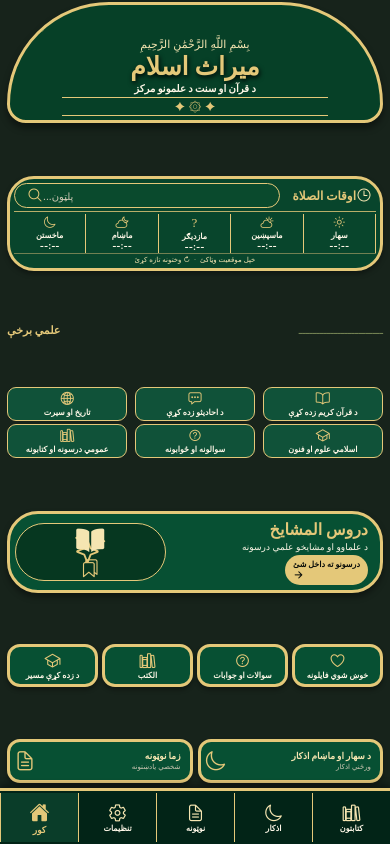
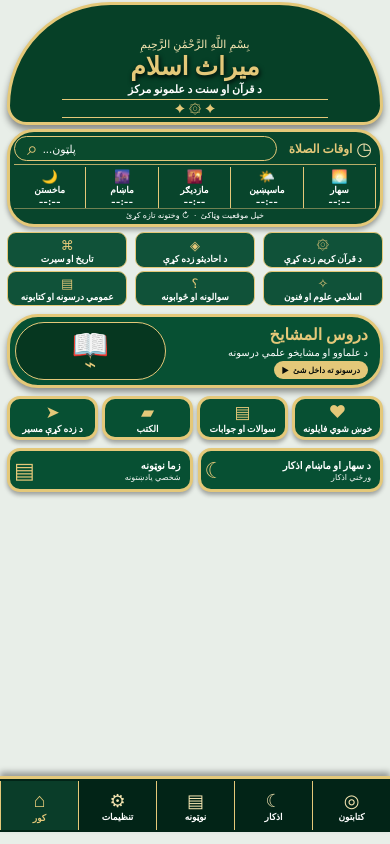
Before and after one commit to bajbajbaj221-beep/Islamic-knowlddge, a React Native app: screen / in a window 390 px wide. Built offline with nearby package versions, Linux system fonts and the light colour scheme; what expo-notifications would draw is missing.

Commit message:
Update App.js

```diff
--- a/App.js
+++ b/App.js
@@ -1,6 +1,5 @@
 
 import React, { useState, useEffect } from 'react';
-import { Ionicons } from '@expo/vector-icons';
 
 import {
   View,
@@ -136,12 +135,12 @@ const PRAYER_METHODS = [
 // ==================================================
 
 const PRAYERS = [
-  { key: 'fajr', title: 'سهار', icon: 'sunny-outline' },
-  { key: 'sunrise', title: 'لمر ختل', icon: 'sunrise-outline' },
-  { key: 'dhuhr', title: 'ماسپښین', icon: 'partly-sunny-outline' },
-  { key: 'asr', title: 'مازدیګر', icon: 'sunset-outline' },
-  { key: 'maghrib', title: 'ماښام', icon: 'cloudy-night-outline' },
-  { key: 'isha', title: 'ماخستن', icon: 'moon-outline' }
+  { key: 'fajr', title: 'سهار', icon: '🌅' },
+  { key: 'sunrise', title: 'لمر ختل', icon: '☀️' },
+  { key: 'dhuhr', title: 'ماسپښین', icon: '🌤️' },
+  { key: 'asr', title: 'مازدیګر', icon: '🌇' },
+  { key: 'maghrib', title: 'ماښام', icon: '🌆' },
+  { key: 'isha', title: 'ماخستن', icon: '🌙' }
 ];
 
 // ==================================================
@@ -1276,7 +1275,9 @@ export default function App() {
         onPress={onPress}
         activeOpacity={0.8}
       >
-        <Ionicons name={icon || 'apps-outline'} size={25} color={COLORS.gold} />
+        <Text style={styles.actionIcon}>
+          {icon}
+        </Text>
 
         <Text style={styles.actionTitle}>
           {title}
@@ -1426,7 +1427,7 @@ export default function App() {
                     onPress={() => setScreen('settings')}
                     accessibilityLabel="تنظیمات"
                   >
-                    <Ionicons name="settings-outline" size={16} color={COLORS.gold} />
+                    <Text style={styles.headerActionIcon}>⚙</Text>
                   </TouchableOpacity>
                   <View style={styles.headerTopSpacer} />
                   <TouchableOpacity
@@ -1434,7 +1435,7 @@ export default function App() {
                     onPress={() => setScreen('reminders')}
                     accessibilityLabel="خبرتیاوې"
                   >
-                    <Ionicons name="notifications-outline" size={16} color={COLORS.gold} />
+                    <Text style={styles.headerActionIcon}>♟</Text>
                   </TouchableOpacity>
                 </View>
 
@@ -1458,7 +1459,7 @@ export default function App() {
                     onPress={() => setScreen('search')}
                     activeOpacity={0.8}
                   >
-                    <Ionicons name="search-outline" size={16} color={COLORS.gold} />
+                    <Text style={styles.homeSearchIcon}>⌕</Text>
                     <Text style={styles.homeSearchPlaceholder}>پلټون...</Text>
                   </TouchableOpacity>
                   <TouchableOpacity
@@ -1467,7 +1468,7 @@ export default function App() {
                     activeOpacity={0.8}
                   >
                     <Text style={styles.prayerHeadingText}>اوقات الصلاة</Text>
-                    <Ionicons name="time-outline" size={16} color={COLORS.goldLight} />
+                    <Text style={styles.prayerHeadingIcon}>◷</Text>
                   </TouchableOpacity>
                 </View>
 
@@ -1480,7 +1481,7 @@ export default function App() {
                       onPress={() => setScreen('prayer')}
                       activeOpacity={0.75}
                     >
-                      <Ionicons name={prayer.icon} size={13} color={COLORS.gold} />
+                      <Text style={styles.homePrayerIcon}>{prayer.icon}</Text>
                       <Text style={styles.homePrayerName}>{prayer.title}</Text>
                       <Text style={styles.homePrayerTime}>
                         {prayerTimes ? formatTime(prayerTimes[prayer.key]) : '--:--'}
@@ -1503,14 +1504,10 @@ export default function App() {
                 </TouchableOpacity>
               </View>
 
-              {/* ټولې علمي برخې هماغسې له پخواني سیستم سره تړلې دي */}
-              <View style={styles.homeSectionHeading}>
-                <Text style={styles.homeSectionHeadingText}>علمي برخې</Text>
-                <Text style={styles.homeSectionHeadingLine}>ــــــــــــــــــــــــ</Text>
-              </View>
+              {/* علمي برخې؛ سرلیک لرې شوی، د برخو تڼۍ له پخواني سیستم سره تړلې دي */}
               <View style={styles.homeCategoriesGrid}>
                 {SECTIONS.map((section, index) => {
-                  const icons = ['book-outline', 'chatbox-ellipses-outline', 'globe-outline', 'school-outline', 'help-circle-outline', 'library-outline'];
+                  const icons = ['۞', '◈', '⌘', '✧', '؟', '▤'];
                   return (
                     <TouchableOpacity
                       key={section}
@@ -1518,7 +1515,7 @@ export default function App() {
                       onPress={() => openSection(section)}
                       activeOpacity={0.82}
                     >
-                      <Ionicons name={icons[index]} size={15} color={COLORS.gold} />
+                      <Text style={styles.homeCategoryIcon}>{icons[index]}</Text>
                       <Text style={styles.homeCategoryTitle}>{section}</Text>
                     </TouchableOpacity>
                   );
@@ -1532,9 +1529,9 @@ export default function App() {
                 activeOpacity={0.88}
               >
                 <View style={styles.homeLessonsArtwork}>
-                  <Ionicons name="sparkles-outline" size={24} color={COLORS.gold} style={styles.homeBookGlow} />
-                  <Ionicons name="book" size={30} color={COLORS.goldLight} />
-                  <Ionicons name="bookmarks-outline" size={18} color={COLORS.gold} />
+                  <Text style={styles.homeBookGlow}>✧</Text>
+                  <Text style={styles.homeBookIcon}>📖</Text>
+                  <Text style={styles.homeBookStand}>⌁</Text>
                 </View>
                 <View style={styles.homeLessonsText}>
                   <Text style={styles.homeLessonsTitle}>دروس المشایخ</Text>
@@ -1542,7 +1539,7 @@ export default function App() {
                     د علماوو او مشایخو علمي درسونه
                   </Text>
                   <View style={styles.homeLessonsButton}>
-                    <Text style={styles.homeLessonsButtonText}>درسونو ته داخل شئ</Text><Ionicons name="arrow-forward" size={11} color={COLORS.black} />
+                    <Text style={styles.homeLessonsButtonText}>درسونو ته داخل شئ  ▶</Text>
                   </View>
                 </View>
               </TouchableOpacity>
@@ -1554,7 +1551,7 @@ export default function App() {
                   onPress={() => setScreen('favorites')}
                   activeOpacity={0.82}
                 >
-                  <Ionicons name="heart-outline" size={17} color={COLORS.gold} />
+                  <Text style={styles.homeShortcutIcon}>♥</Text>
                   <Text style={styles.homeShortcutTitle}>خوښ شوي فایلونه</Text>
                 </TouchableOpacity>
                 <TouchableOpacity
@@ -1562,7 +1559,7 @@ export default function App() {
                   onPress={() => openSection('سوالونه او ځوابونه')}
                   activeOpacity={0.82}
                 >
-                  <Ionicons name="help-circle-outline" size={17} color={COLORS.gold} />
+                  <Text style={styles.homeShortcutIcon}>▤</Text>
                   <Text style={styles.homeShortcutTitle}>سوالات او جوابات</Text>
                 </TouchableOpacity>
                 <TouchableOpacity
@@ -1570,7 +1567,7 @@ export default function App() {
                   onPress={() => openSection('عمومي درسونه او کتابونه')}
                   activeOpacity={0.82}
                 >
-                  <Ionicons name="library-outline" size={17} color={COLORS.gold} />
+                  <Text style={styles.homeShortcutIcon}>▰</Text>
                   <Text style={styles.homeShortcutTitle}>الکتب</Text>
                 </TouchableOpacity>
                 <TouchableOpacity
@@ -1578,7 +1575,7 @@ export default function App() {
                   onPress={() => setScreen('search')}
                   activeOpacity={0.82}
                 >
-                  <Ionicons name="school-outline" size={17} color={COLORS.gold} />
+                  <Text style={styles.homeShortcutIcon}>➤</Text>
                   <Text style={styles.homeShortcutTitle}>د زده کړې مسیر</Text>
                 </TouchableOpacity>
               </View>
@@ -1590,7 +1587,7 @@ export default function App() {
                   onPress={() => setScreen('adhkarHome')}
                   activeOpacity={0.82}
                 >
-                  <Ionicons name="moon-outline" size={22} color={COLORS.gold} />
+                  <Text style={styles.homeWideIcon}>☾</Text>
                   <View style={styles.homeWideTextBox}>
                     <Text style={styles.homeWideTitle}>د سهار او ماښام اذکار</Text>
                     <Text style={styles.homeWideSubtitle}>ورځني اذکار</Text>
@@ -1601,7 +1598,7 @@ export default function App() {
                   onPress={() => setScreen('notes')}
                   activeOpacity={0.82}
                 >
-                  <Ionicons name="document-text-outline" size={22} color={COLORS.gold} />
+                  <Text style={styles.homeWideIcon}>▤</Text>
                   <View style={styles.homeWideTextBox}>
                     <Text style={styles.homeWideTitle}>زما نوټونه</Text>
                     <Text style={styles.homeWideSubtitle}>شخصي یادښتونه</Text>
@@ -1616,23 +1613,23 @@ export default function App() {
             {/* ثابت لاندې مینو؛ یوازې په کورپاڼه کې ښکاري */}
             <View style={styles.homeBottomNav}>
               <TouchableOpacity style={styles.homeNavItem} activeOpacity={0.75} onPress={() => setScreen('scholars')}>
-                <Ionicons name="library-outline" size={19} color={COLORS.goldLight} />
+                <Text style={styles.homeNavIcon}>◎</Text>
                 <Text style={styles.homeNavLabel}>کتابتون</Text>
               </TouchableOpacity>
               <TouchableOpacity style={styles.homeNavItem} activeOpacity={0.75} onPress={() => setScreen('adhkarHome')}>
-                <Ionicons name="moon-outline" size={19} color={COLORS.goldLight} />
+                <Text style={styles.homeNavIcon}>☾</Text>
                 <Text style={styles.homeNavLabel}>اذکار</Text>
               </TouchableOpacity>
               <TouchableOpacity style={styles.homeNavItem} activeOpacity={0.75} onPress={() => setScreen('notes')}>
-                <Ionicons name="document-text-outline" size={19} color={COLORS.goldLight} />
+                <Text style={styles.homeNavIcon}>▤</Text>
                 <Text style={styles.homeNavLabel}>نوټونه</Text>
               </TouchableOpacity>
               <TouchableOpacity style={styles.homeNavItem} activeOpacity={0.75} onPress={() => setScreen('settings')}>
-                <Ionicons name="settings-outline" size={19} color={COLORS.goldLight} />
+                <Text style={styles.homeNavIcon}>⚙</Text>
                 <Text style={styles.homeNavLabel}>تنظیمات</Text>
               </TouchableOpacity>
               <TouchableOpacity style={[styles.homeNavItem, styles.homeNavItemActive]} activeOpacity={0.75} onPress={() => setScreen('home')}>
-                <Ionicons name="home" size={20} color={COLORS.gold} />
+                <Text style={styles.homeNavIconActive}>⌂</Text>
                 <Text style={styles.homeNavLabelActive}>کور</Text>
               </TouchableOpacity>
             </View>
@@ -1671,7 +1668,7 @@ export default function App() {
                   </Text>
                 </View>
 
-                <Ionicons name="chevron-back" size={20} color={COLORS.gold} />
+                <Text style={styles.lessonArrow}>‹</Text>
               </TouchableOpacity>
             ))}
           </ScrollView>
@@ -1695,13 +1692,13 @@ export default function App() {
                 style={styles.listCard}
                 onPress={() => openOldCategory(section)}
               >
-                <Ionicons name="document-text-outline" size={21} color={COLORS.gold} />
+                <Text style={styles.listCardIcon}>▤</Text>
 
                 <Text style={styles.listCardTitle}>
                   {section}
                 </Text>
 
-                <Ionicons name="chevron-back" size={20} color={COLORS.gold} />
+                <Text style={styles.lessonArrow}>‹</Text>
               </TouchableOpacity>
             ))}
           </ScrollView>
@@ -1752,7 +1749,7 @@ export default function App() {
                 <TouchableOpacity
                   onPress={() => deleteOldBook(book.id)}
                 >
-                  <View style={{ flexDirection: 'row', alignItems: 'center' }}><Ionicons name="trash-outline" size={15} color={COLORS.red} /><Text style={styles.deleteIcon}> حذف</Text></View>
+                  <Text style={styles.deleteIcon}>حذف</Text>
                 </TouchableOpacity>
               </View>
             ))}
@@ -1808,7 +1805,7 @@ export default function App() {
                   <TouchableOpacity
                     onPress={() => deleteOldChapter(chapter.id)}
                   >
-                    <View style={{ flexDirection: 'row', alignItems: 'center' }}><Ionicons name="trash-outline" size={15} color={COLORS.red} /><Text style={styles.deleteIcon}> حذف</Text></View>
+                    <Text style={styles.deleteIcon}>حذف</Text>
                   </TouchableOpacity>
                 </View>
 
@@ -1865,13 +1862,13 @@ export default function App() {
                   style={styles.listCard}
                   onPress={() => openFolder(folder)}
                 >
-                  <Ionicons name="document-text-outline" size={21} color={COLORS.gold} />
+                  <Text style={styles.listCardIcon}>▤</Text>
 
                   <Text style={styles.listCardTitle}>
                     {folder}
                   </Text>
 
-                  <Ionicons name="chevron-back" size={20} color={COLORS.gold} />
+                  <Text style={styles.lessonArrow}>‹</Text>
                 </TouchableOpacity>
               )
             )}
@@ -1916,7 +1913,7 @@ export default function App() {
                 <TouchableOpacity
                   onPress={() => deleteGlobalItem(item.id)}
                 >
-                  <View style={{ flexDirection: 'row', alignItems: 'center' }}><Ionicons name="trash-outline" size={15} color={COLORS.red} /><Text style={styles.deleteIcon}> حذف</Text></View>
+                  <Text style={styles.deleteIcon}>حذف</Text>
                 </TouchableOpacity>
               </View>
             ))}
@@ -2108,7 +2105,7 @@ export default function App() {
                   <TouchableOpacity
                     onPress={() => deleteNote(note.id)}
                   >
-                    <View style={{ flexDirection: 'row', alignItems: 'center' }}><Ionicons name="trash-outline" size={15} color={COLORS.red} /><Text style={styles.deleteIcon}> حذف</Text></View>
+                    <Text style={styles.deleteIcon}>حذف</Text>
                   </TouchableOpacity>
                 </View>
               ))}
@@ -2193,7 +2190,7 @@ export default function App() {
                 <TouchableOpacity
                   onPress={() => deleteReminder(item.id)}
                 >
-                  <View style={{ flexDirection: 'row', alignItems: 'center' }}><Ionicons name="trash-outline" size={15} color={COLORS.red} /><Text style={styles.deleteIcon}> حذف</Text></View>
+                  <Text style={styles.deleteIcon}>حذف</Text>
                 </TouchableOpacity>
               </View>
             ))}
@@ -2261,13 +2258,13 @@ export default function App() {
                   setScreen('adhkarFolder');
                 }}
               >
-                <Ionicons name="folder-open-outline" size={21} color={COLORS.gold} />
+                <Text style={styles.listCardIcon}>۞</Text>
 
                 <Text style={styles.listCardTitle}>
                   {category}
                 </Text>
 
-                <Ionicons name="chevron-back" size={20} color={COLORS.gold} />
+                <Text style={styles.lessonArrow}>‹</Text>
               </TouchableOpacity>
             ))}
           </ScrollView>
@@ -2308,7 +2305,7 @@ export default function App() {
                     {item.title}
                   </Text>
 
-                  <Ionicons name="chevron-back" size={20} color={COLORS.gold} />
+                  <Text style={styles.lessonArrow}>‹</Text>
                 </TouchableOpacity>
               ))}
           </ScrollView>
@@ -2630,7 +2627,7 @@ export default function App() {
                   </Text>
                 </View>
 
-                <Ionicons name="chevron-back" size={20} color={COLORS.gold} />
+                <Text style={styles.lessonArrow}>‹</Text>
               </TouchableOpacity>
             ))}
 
@@ -2670,7 +2667,7 @@ export default function App() {
                   </Text>
                 </View>
 
-                <Ionicons name="chevron-back" size={20} color={COLORS.gold} />
+                <Text style={styles.lessonArrow}>‹</Text>
               </TouchableOpacity>
             ))}
 
@@ -2698,10 +2695,9 @@ function PageHeader({ title, subtitle, onBack }) {
         style={styles.backButton}
         onPress={onBack}
       >
-        <View style={{ flexDirection: 'row', alignItems: 'center' }}>
-          <Ionicons name="arrow-back" size={17} color={COLORS.gold} />
-          <Text style={styles.backButtonText}> شاته</Text>
-        </View>
+        <Text style={styles.backButtonText}>
+          → شاته
+        </Text>
       </TouchableOpacity>
 
       <Text style={styles.pageTitle}>
@@ -2751,12 +2747,12 @@ const styles = StyleSheet.create({
 
   homeScreen: {
     flex: 1,
-    backgroundColor: COLORS.background
+    backgroundColor: '#E8EEE8'
   },
 
   homeContent: {
     flex: 1,
-    justifyContent: 'space-between',
+    justifyContent: 'flex-start',
     paddingHorizontal: 7,
     paddingTop: 2,
     paddingBottom: 2
@@ -2830,8 +2826,8 @@ const styles = StyleSheet.create({
   },
 
   headerSubtitle: {
-    color: COLORS.white,
-    fontSize: 10,
+    color: '#FFFFFF',
+    fontSize: 11,
     fontWeight: 'bold',
     marginTop: 1,
     textAlign: 'center'
@@ -2858,7 +2854,7 @@ const styles = StyleSheet.create({
     borderColor: COLORS.gold,
     borderRadius: 27,
     padding: 4,
-    marginBottom: 2,
+    marginBottom: 5,
     elevation: 6,
     shadowColor: '#000000',
     shadowOffset: { width: 0, height: 3 },
@@ -2892,8 +2888,8 @@ const styles = StyleSheet.create({
   },
 
   homeSearchPlaceholder: {
-    color: COLORS.muted,
-    fontSize: 10
+    color: '#FFFFFF',
+    fontSize: 11
   },
 
   prayerHeadingButton: {
@@ -2945,15 +2941,15 @@ const styles = StyleSheet.create({
   },
 
   homePrayerName: {
-    color: COLORS.white,
-    fontSize: 8,
+    color: '#FFFFFF',
+    fontSize: 9,
     fontWeight: 'bold',
     marginBottom: 0
   },
 
   homePrayerTime: {
-    color: COLORS.white,
-    fontSize: 9,
+    color: '#FFFFFF',
+    fontSize: 10,
     fontWeight: 'bold'
   },
 
@@ -2965,8 +2961,8 @@ const styles = StyleSheet.create({
   },
 
   homePrayerRefreshText: {
-    color: COLORS.goldLight,
-    fontSize: 7
+    color: '#FFFFFF',
+    fontSize: 8
   },
 
   homeLessonsCard: {
@@ -2978,7 +2974,8 @@ const styles = StyleSheet.create({
     borderColor: COLORS.gold,
     borderRadius: 31,
     padding: 5,
-    marginBottom: 2,
+    marginTop: 5,
+    marginBottom: 5,
     overflow: 'hidden',
     elevation: 7,
     shadowColor: '#000000',
@@ -3030,8 +3027,8 @@ const styles = StyleSheet.create({
   },
 
   homeLessonsSubtitle: {
-    color: COLORS.white,
-    fontSize: 9,
+    color: '#FFFFFF',
+    fontSize: 10,
     textAlign: 'right',
     marginTop: 2,
     marginBottom: 3
@@ -3054,7 +3051,8 @@ const styles = StyleSheet.create({
     flexDirection: 'row-reverse',
     justifyContent: 'space-between',
     gap: 4,
-    marginBottom: 3
+    marginTop: 3,
+    marginBottom: 5
   },
 
   homeShortcutCard: {
@@ -3082,8 +3080,8 @@ const styles = StyleSheet.create({
   },
 
   homeShortcutTitle: {
-    color: COLORS.white,
-    fontSize: 8,
+    color: '#FFFFFF',
+    fontSize: 9,
     fontWeight: 'bold',
     textAlign: 'center'
   },
@@ -3092,6 +3090,7 @@ const styles = StyleSheet.create({
     flexDirection: 'row-reverse',
     justifyContent: 'space-between',
     gap: 5,
+    marginTop: 3,
     marginBottom: 3
   },
 
@@ -3125,15 +3124,15 @@ const styles = StyleSheet.create({
   },
 
   homeWideTitle: {
-    color: COLORS.goldLight,
-    fontSize: 9,
+    color: '#FFFFFF',
+    fontSize: 10,
     fontWeight: 'bold',
     textAlign: 'right'
   },
 
   homeWideSubtitle: {
-    color: COLORS.muted,
-    fontSize: 7,
+    color: '#F4F7F4',
+    fontSize: 8,
     marginTop: 1,
     textAlign: 'right'
   },
@@ -3184,8 +3183,8 @@ const styles = StyleSheet.create({
   },
 
   homeCategoryTitle: {
-    color: COLORS.white,
-    fontSize: 8,
+    color: '#FFFFFF',
+    fontSize: 9,
     fontWeight: 'bold',
     textAlign: 'center'
   },
@@ -3217,7 +3216,8 @@ const styles = StyleSheet.create({
 
   homeBottomNav: {
     minHeight: 54,
-    marginBottom: Platform.OS === 'android' ? 18 : 0,
+    // مینو د سور نښه شوي حد څخه پورته ساتل کېږي؛ لاندې د سیستم navigation لپاره تشه پاتې ده
+    marginBottom: Platform.OS === 'android' ? 42 : 12,
     flexDirection: 'row-reverse',
     alignItems: 'center',
     justifyContent: 'space-around',
@@ -3259,8 +3259,8 @@ const styles = StyleSheet.create({
   },
 
   homeNavLabel: {
-    color: COLORS.white,
-    fontSize: 8,
+    color: '#FFFFFF',
+    fontSize: 9,
     fontWeight: 'bold'
   },
 
```
